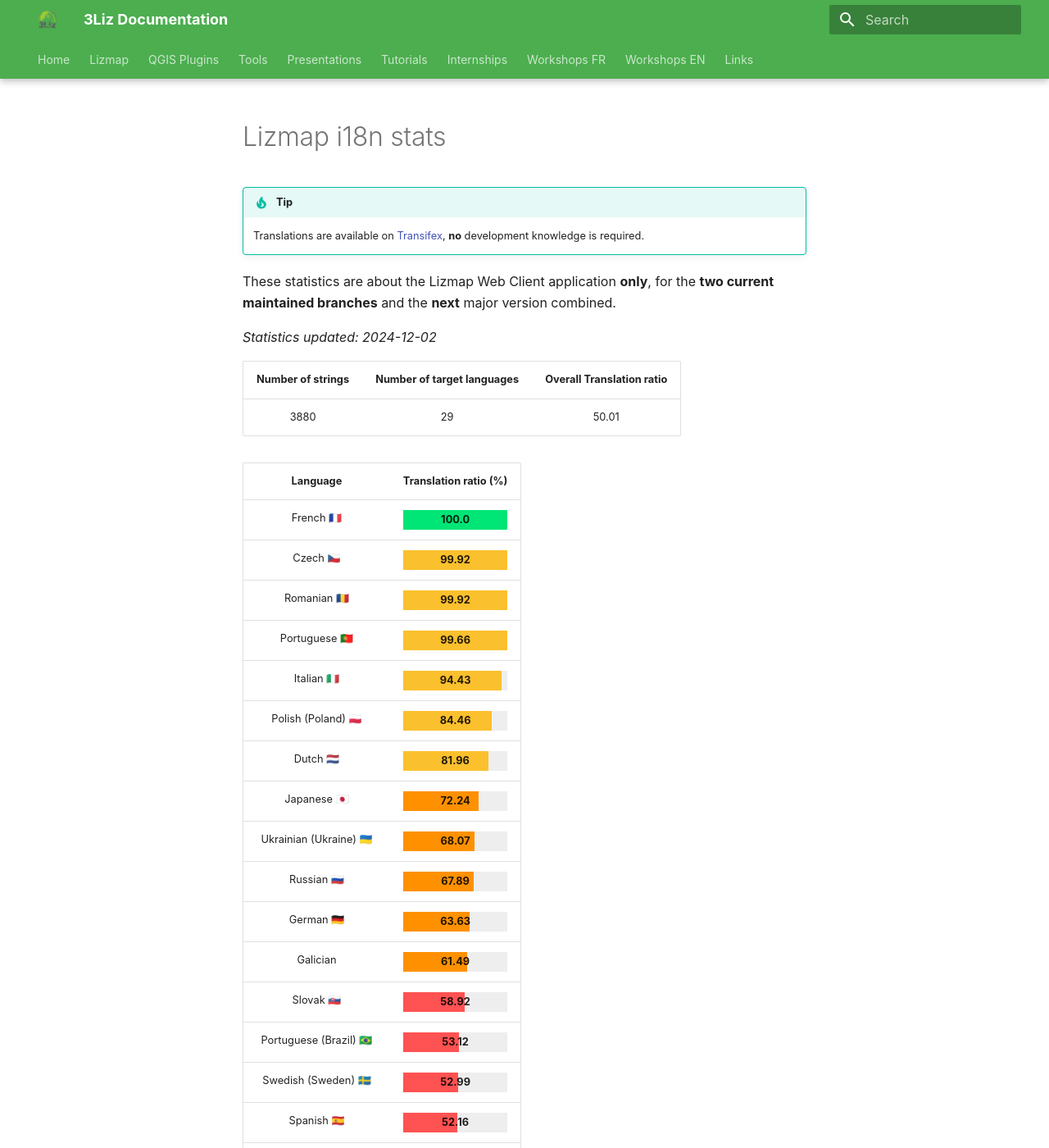
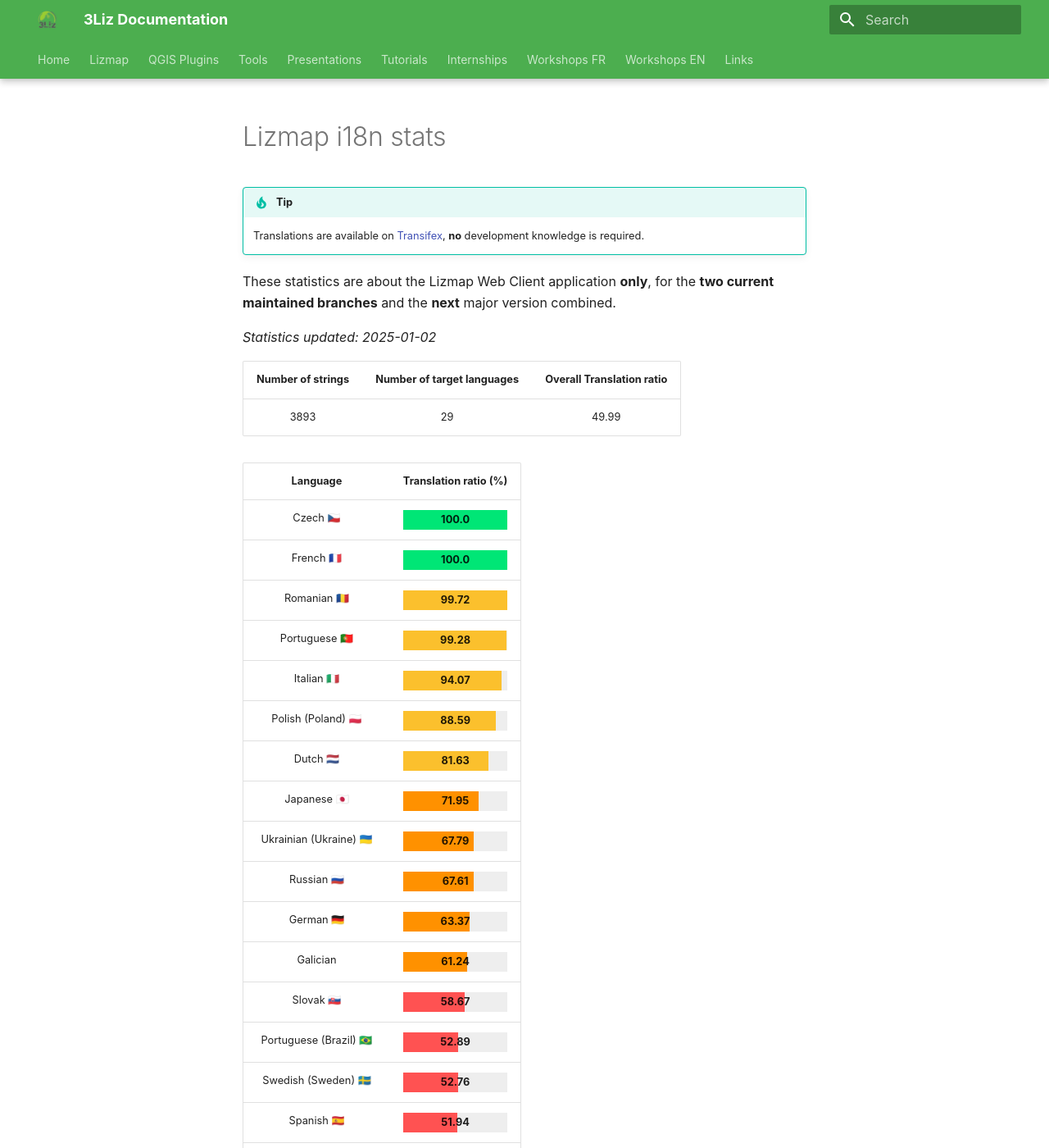
Before and after one commit to 3liz/3liz.github.io, an MkDocs documentation site: the page built from docs/lizmap-i18n-stats.md, in a window 1280 px wide and 1400 px high. Shown: the whole window at 82% size. Built offline with MkDocs 1.6.1 and Material for MkDocs 9.7.7, drawn with Linux system fonts in a browser that asks for light colours; nearby versions of some CDN libraries; some of the changed text lies outside the part shown.

Commit message:
Update statistics from Transifex Lizmap Web Client

```diff
--- a/docs/lizmap-i18n-stats.md
+++ b/docs/lizmap-i18n-stats.md
@@ -10,39 +10,39 @@
 These statistics are about the Lizmap Web Client application **only**, for the **two current
 maintained branches** and the **next** major version combined.
 
-*Statistics updated: 2024-12-02*
+*Statistics updated: 2025-01-02*
 
 | Number of strings | Number of target languages | Overall Translation ratio |
 |:-:|:-:|:-:|
-3880|29|50.01
+3893|29|49.99
 
 | Language | Translation ratio (%) |
 |:-:|:-:|
+Czech 🇨🇿 |[=100.0% "100.0"]|
 French 🇫🇷 |[=100.0% "100.0"]|
-Czech 🇨🇿 |[=99.92% "99.92"]|
-Romanian 🇷🇴 |[=99.92% "99.92"]|
-Portuguese 🇵🇹 |[=99.66% "99.66"]|
-Italian 🇮🇹 |[=94.43% "94.43"]|
-Polish (Poland) 🇵🇱 |[=84.46% "84.46"]|
-Dutch 🇳🇱 |[=81.96% "81.96"]|
-Japanese 🇯🇵 |[=72.24% "72.24"]|
-Ukrainian (Ukraine) 🇺🇦 |[=68.07% "68.07"]|
-Russian 🇷🇺 |[=67.89% "67.89"]|
-German 🇩🇪 |[=63.63% "63.63"]|
-Galician  |[=61.49% "61.49"]|
-Slovak 🇸🇰 |[=58.92% "58.92"]|
-Portuguese (Brazil) 🇧🇷 |[=53.12% "53.12"]|
-Swedish (Sweden) 🇸🇪 |[=52.99% "52.99"]|
-Spanish 🇪🇸 |[=52.16% "52.16"]|
-Slovenian 🇸🇮 |[=47.42% "47.42"]|
-Hungarian (Hungary) 🇭🇺 |[=46.03% "46.03"]|
-Finnish 🇫🇮 |[=43.02% "43.02"]|
-Basque  |[=30.34% "30.34"]|
-Greek 🇬🇷 |[=24.54% "24.54"]|
-Bulgarian 🇧🇬 |[=22.32% "22.32"]|
-Norwegian 🇳🇴 |[=15.54% "15.54"]|
-Spanish (Argentina) 🇦🇷 |[=5.0% "5.0"]|
-Indonesian 🇮🇩 |[=4.05% "4.05"]|
+Romanian 🇷🇴 |[=99.72% "99.72"]|
+Portuguese 🇵🇹 |[=99.28% "99.28"]|
+Italian 🇮🇹 |[=94.07% "94.07"]|
+Polish (Poland) 🇵🇱 |[=88.59% "88.59"]|
+Dutch 🇳🇱 |[=81.63% "81.63"]|
+Japanese 🇯🇵 |[=71.95% "71.95"]|
+Ukrainian (Ukraine) 🇺🇦 |[=67.79% "67.79"]|
+Russian 🇷🇺 |[=67.61% "67.61"]|
+German 🇩🇪 |[=63.37% "63.37"]|
+Galician  |[=61.24% "61.24"]|
+Slovak 🇸🇰 |[=58.67% "58.67"]|
+Portuguese (Brazil) 🇧🇷 |[=52.89% "52.89"]|
+Swedish (Sweden) 🇸🇪 |[=52.76% "52.76"]|
+Spanish 🇪🇸 |[=51.94% "51.94"]|
+Slovenian 🇸🇮 |[=47.24% "47.24"]|
+Hungarian (Hungary) 🇭🇺 |[=45.83% "45.83"]|
+Finnish 🇫🇮 |[=42.82% "42.82"]|
+Basque  |[=30.21% "30.21"]|
+Greek 🇬🇷 |[=24.4% "24.4"]|
+Bulgarian 🇧🇬 |[=22.19% "22.19"]|
+Norwegian 🇳🇴 |[=15.44% "15.44"]|
+Spanish (Argentina) 🇦🇷 |[=4.91% "4.91"]|
+Indonesian 🇮🇩 |[=4.03% "4.03"]|
 Serbian (Cyrillic) 🇷🇸 |[=1.13% "1.13"]|
 Arabic  |[=0.0% "0.0"]|
 Basque (Spain)  |[=0.0% "0.0"]|
```
